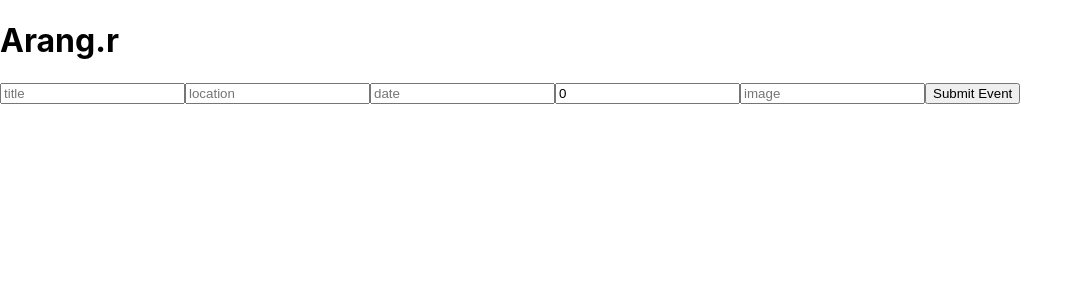
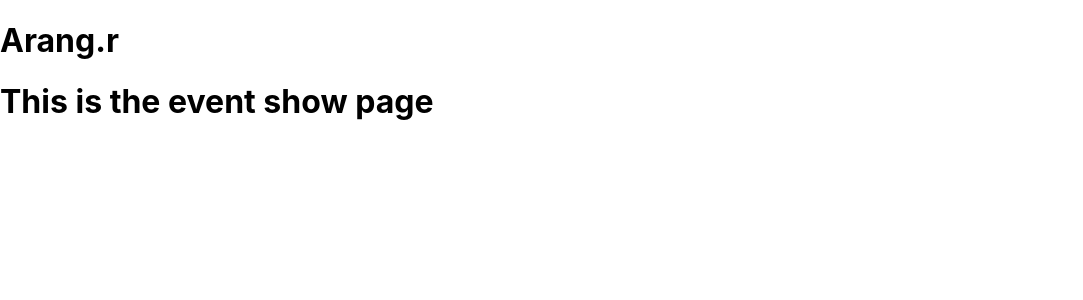
Before and after one commit to cncaridine/arangr-front-end, a React (Create React App) app: page /event-info in a window 1280 px wide. Shown: the top 300 px of the page, without its empty margins (0-1083 px from the left). Built offline with nearby package versions, Linux system fonts and the light colour scheme.

Commit message:
react router implimented

```diff
--- a/package.json
+++ b/package.json
@@ -5,6 +5,7 @@
   "dependencies": {
     "react": "^16.8.3",
     "react-dom": "^16.8.3",
+    "react-router-dom": "^4.3.1",
     "react-scripts": "2.1.5"
   },
   "scripts": {
--- a/src/App.js
+++ b/src/App.js
@@ -1,6 +1,10 @@
 import React, { Component } from 'react';
+import { BrowserRouter, Route } from 'react-router-dom'
 import Form from './components/Form.js'
 import Header from './components/Header.js'
+import EventInfo from './components/EventInfo.js'
+import Events from './components/Events.js'
+
 
 class App extends Component {
   constructor(props) {
@@ -12,7 +16,7 @@ class App extends Component {
   }
 
   fetchEvents = () => {
-    fetch('*******')
+    fetch('http://localhost:3000/arangr')
     .then(data => data.json())
     .then(jData => {
       console.log(jData);
@@ -21,7 +25,7 @@ class App extends Component {
   }
 
   handleCreateEvent = (event) => {
-    fetch('*****', {
+    fetch('http://localhost:3000/arangr', {
       body: JSON.stringify(event),
       method: 'POST',
       headers: {
@@ -43,10 +47,14 @@ class App extends Component {
 
   render() {
     return (
-      <div>
-        <Header/>
-        <Form/>
-      </div>
+      <BrowserRouter>
+        <div>
+        <Route path='/' render={(props)=> <Header/>}/>
+        <Route path='/' render={(props)=> <Events/>} exact/>
+        <Route path='/submit' render={(props)=> <Form handleCreateEvent={this.handleCreateEvent}/>}/>
+        <Route path='/event-info' render={(props)=> <EventInfo/>}/>
+        </div>
+      </BrowserRouter>
     );
   }
 }
--- a/src/components/EventInfo.js
+++ b/src/components/EventInfo.js
@@ -4,7 +4,9 @@ class EventInfo extends Component {
 
   render(){
     return(
-
+      <h1>This is the event show page</h1>
     )
   }
 }
+
+export default EventInfo;
--- a/src/components/Events.js
+++ b/src/components/Events.js
@@ -4,7 +4,9 @@ class Events extends Component {
 
   render(){
     return(
-
+      <h1> this is the main page</h1>
     )
   }
 }
+
+export default Events;
```
Also changed, not shown: 1 other file (tests, documents, lock files or other folders).
